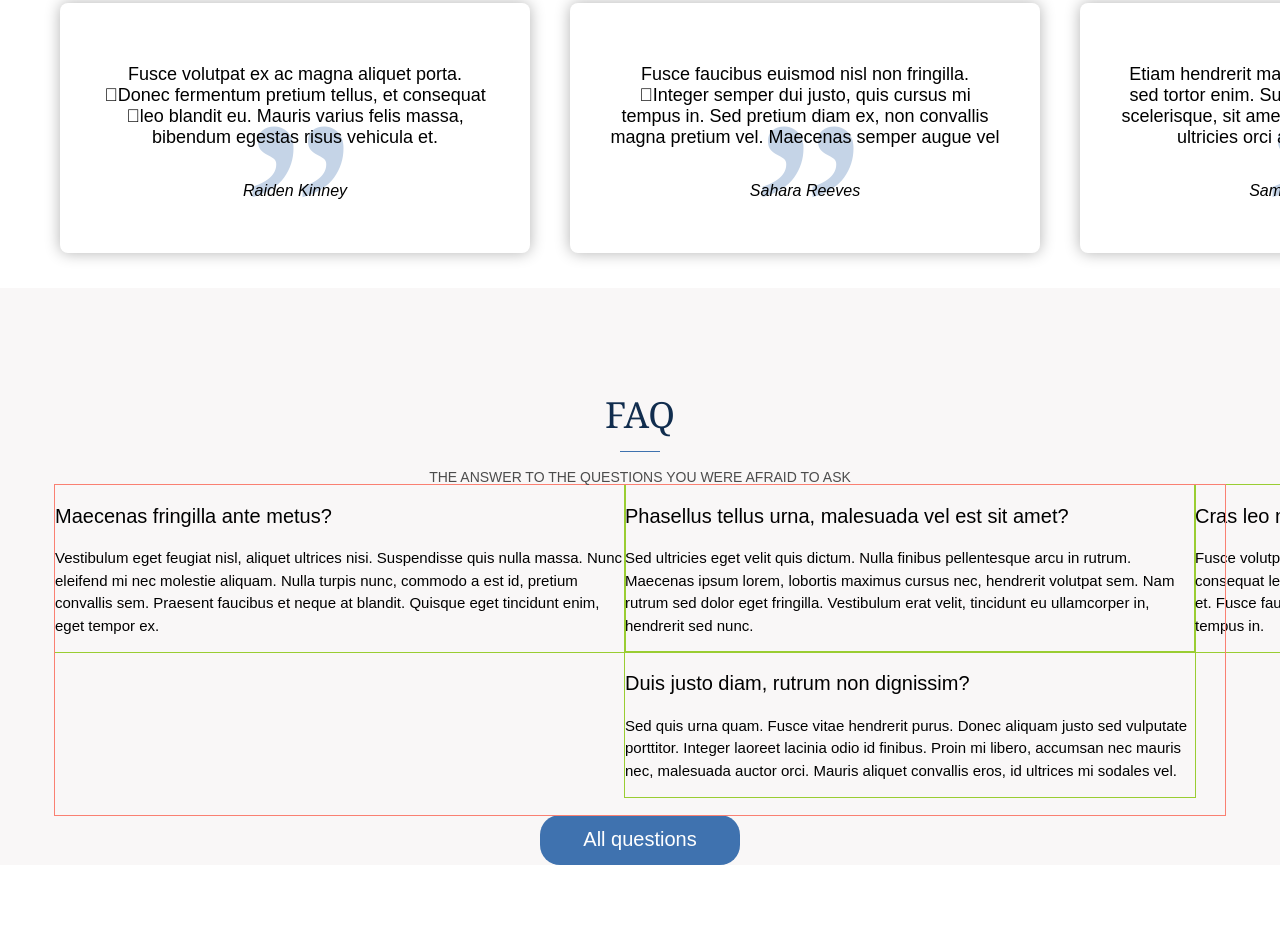
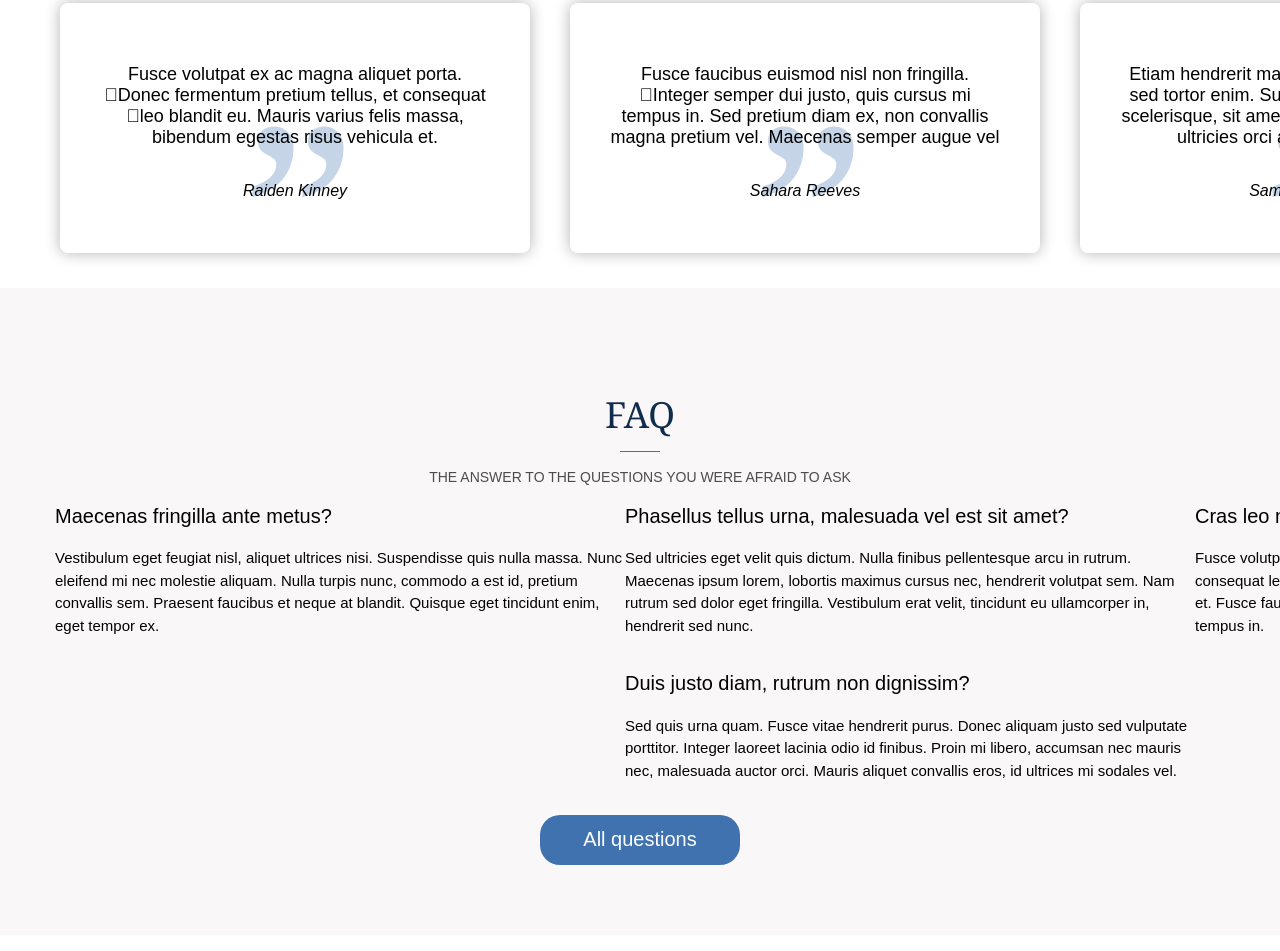
Before and after one commit to nadyawyn/mcash, a website: page app/index.html in a window 1280 px wide. Shown: the part 4279-5230 px from the top of the page. Drawn offline with Linux system fonts and the light colour scheme.

Commit message:
Fix FAQ styles

```diff
--- a/app/sass/blocks/_faq.scss
+++ b/app/sass/blocks/_faq.scss
@@ -1,9 +1,8 @@
 .faq {
 	background-color: #f9f7f7;
+	padding-bottom: 70px;
 
 	&__wrapper {
-		outline: 1px solid salmon;
-
 		width: 1170px;
 		height: 330px;
 
@@ -16,9 +15,8 @@
 	}
 
 	&__item {
-		//flex-basis: 40%;
-		outline: 1px solid yellowgreen;
 
+		flex-shrink: 1;
 		width: 570px;
 
 		font-size: 15px;
@@ -45,7 +43,13 @@
 
 		color: #ffffff;
 		font-size: 20px;
+
+		cursor: pointer;
 	}
+	&__button:hover,
+	&__button:focus {
+			background-color: #4f8dda;
+		}
 }
 .section {
 
```
Also changed, not shown: app/css/style.css, app/css/style.min.css.
